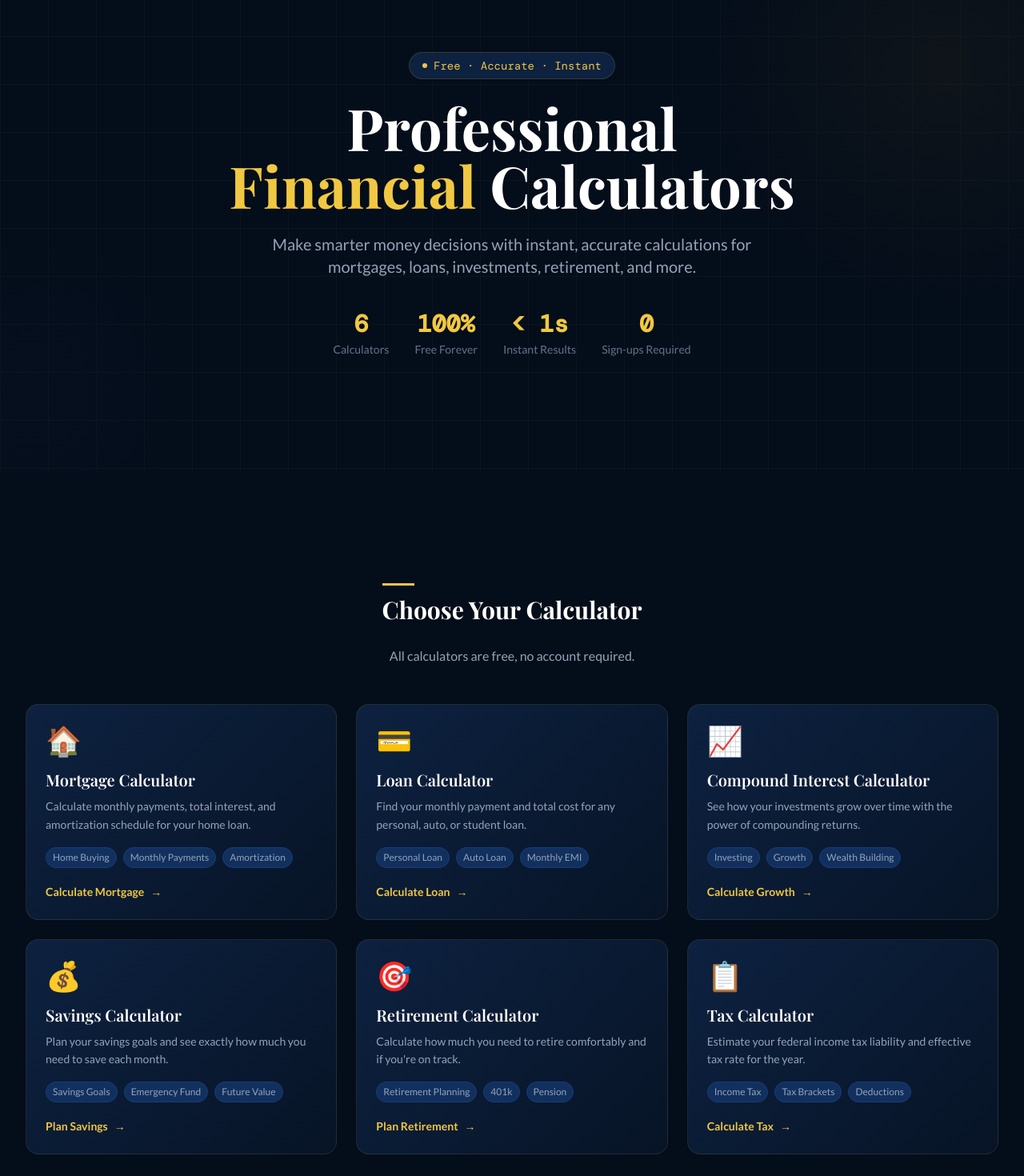
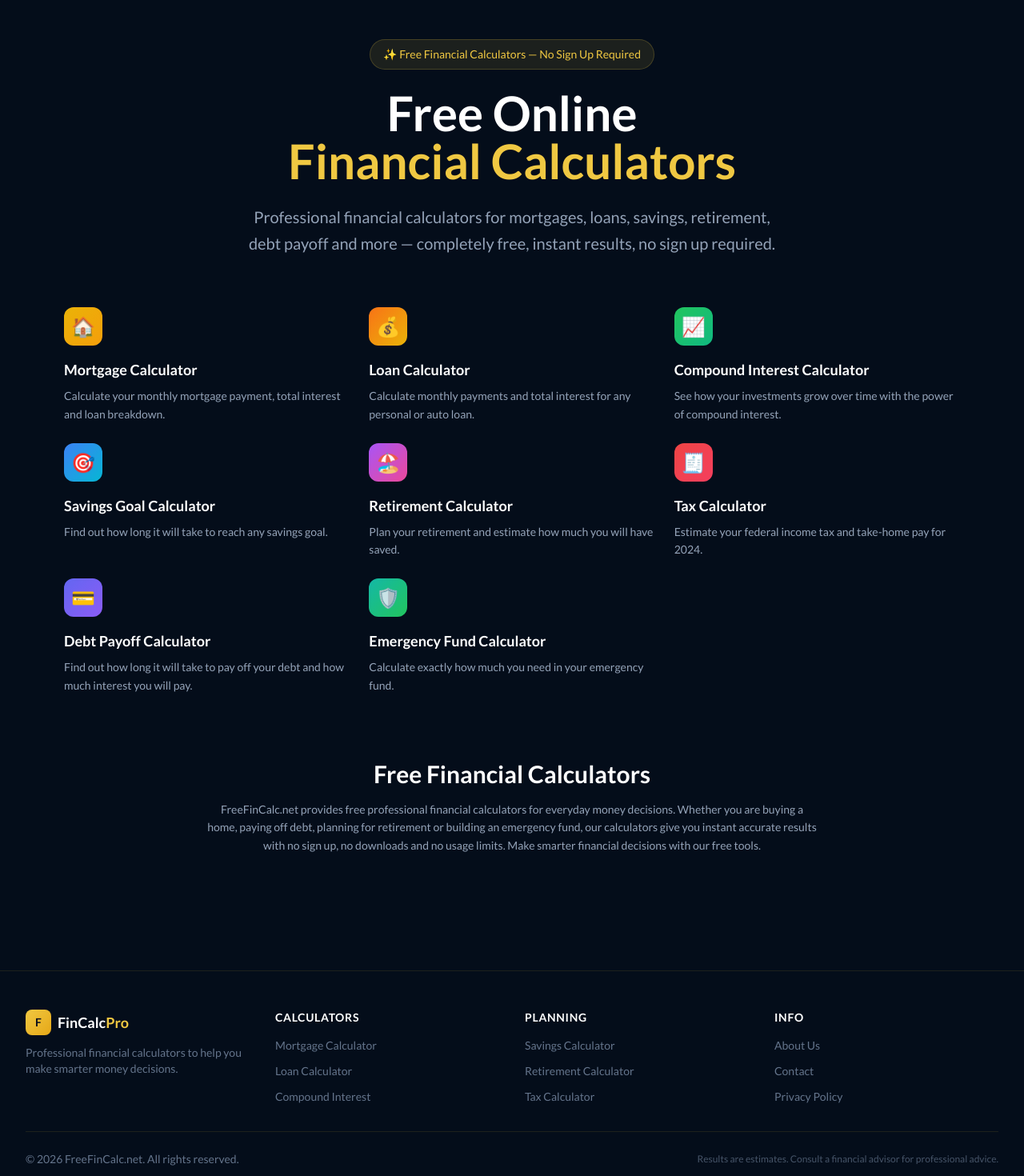
Before and after one commit to mumu15/finance-calc-pro, a Next.js app: page / in a window 1280 px wide. Shown: the part 80-1550 px from the top of the page at 80% size. Built offline with nearby package versions, Linux system fonts and the light colour scheme; a web font is replaced by a local one.

Commit message:
Update homepage with all 8 calculators

```diff
--- a/app/page.js
+++ b/app/page.js
@@ -1,186 +1,106 @@
 import Link from 'next/link'
 import Header from '../components/Header'
 import Footer from '../components/Footer'
-import { AdLeaderboard } from '../components/AdUnit'
 
 const calculators = [
   {
+    title: 'Mortgage Calculator',
+    description: 'Calculate your monthly mortgage payment, total interest and loan breakdown.',
     href: '/mortgage-calculator',
     icon: '🏠',
-    title: 'Mortgage Calculator',
-    description: 'Calculate monthly payments, total interest, and amortization schedule for your home loan.',
-    tags: ['Home Buying', 'Monthly Payments', 'Amortization'],
-    cta: 'Calculate Mortgage',
+    color: 'from-yellow-500 to-amber-500',
   },
   {
+    title: 'Loan Calculator',
+    description: 'Calculate monthly payments and total interest for any personal or auto loan.',
     href: '/loan-calculator',
-    icon: '💳',
-    title: 'Loan Calculator',
-    description: 'Find your monthly payment and total cost for any personal, auto, or student loan.',
-    tags: ['Personal Loan', 'Auto Loan', 'Monthly EMI'],
-    cta: 'Calculate Loan',
+    icon: '💰',
+    color: 'from-orange-500 to-yellow-500',
   },
   {
+    title: 'Compound Interest Calculator',
+    description: 'See how your investments grow over time with the power of compound interest.',
     href: '/compound-interest',
     icon: '📈',
-    title: 'Compound Interest Calculator',
-    description: 'See how your investments grow over time with the power of compounding returns.',
-    tags: ['Investing', 'Growth', 'Wealth Building'],
-    cta: 'Calculate Growth',
+    color: 'from-green-500 to-emerald-500',
   },
   {
+    title: 'Savings Goal Calculator',
+    description: 'Find out how long it will take to reach any savings goal.',
     href: '/savings-calculator',
-    icon: '💰',
-    title: 'Savings Calculator',
-    description: 'Plan your savings goals and see exactly how much you need to save each month.',
-    tags: ['Savings Goals', 'Emergency Fund', 'Future Value'],
-    cta: 'Plan Savings',
+    icon: '🎯',
+    color: 'from-blue-500 to-cyan-500',
   },
   {
+    title: 'Retirement Calculator',
+    description: 'Plan your retirement and estimate how much you will have saved.',
     href: '/retirement-calculator',
-    icon: '🎯',
-    title: 'Retirement Calculator',
-    description: 'Calculate how much you need to retire comfortably and if you\'re on track.',
-    tags: ['Retirement Planning', '401k', 'Pension'],
-    cta: 'Plan Retirement',
+    icon: '🏖️',
+    color: 'from-purple-500 to-pink-500',
   },
   {
+    title: 'Tax Calculator',
+    description: 'Estimate your federal income tax and take-home pay for 2024.',
     href: '/tax-calculator',
-    icon: '📋',
-    title: 'Tax Calculator',
-    description: 'Estimate your federal income tax liability and effective tax rate for the year.',
-    tags: ['Income Tax', 'Tax Brackets', 'Deductions'],
-    cta: 'Calculate Tax',
+    icon: '🧾',
+    color: 'from-red-500 to-rose-500',
   },
-]
-
-const stats = [
-  { value: '6', label: 'Calculators' },
-  { value: '100%', label: 'Free Forever' },
-  { value: '< 1s', label: 'Instant Results' },
-  { value: '0', label: 'Sign-ups Required' },
+  {
+    title: 'Debt Payoff Calculator',
+    description: 'Find out how long it will take to pay off your debt and how much interest you will pay.',
+    href: '/debt-payoff-calculator',
+    icon: '💳',
+    color: 'from-indigo-500 to-violet-500',
+  },
+  {
+    title: 'Emergency Fund Calculator',
+    description: 'Calculate exactly how much you need in your emergency fund.',
+    href: '/emergency-fund-calculator',
+    icon: '🛡️',
+    color: 'from-teal-500 to-green-500',
+  },
 ]
 
 export default function Home() {
   return (
     <>
       <Header />
-      <main>
-        {/* Hero */}
-        <section className="relative overflow-hidden pt-20 pb-24">
-          {/* Background decoration */}
-          <div className="absolute inset-0 overflow-hidden pointer-events-none">
-            <div className="absolute top-0 right-0 w-[600px] h-[600px] rounded-full opacity-5"
-              style={{ background: 'radial-gradient(circle, #d4a017, transparent 70%)', transform: 'translate(200px, -200px)' }} />
-            <div className="absolute bottom-0 left-0 w-[400px] h-[400px] rounded-full opacity-5"
-              style={{ background: 'radial-gradient(circle, #173d78, transparent 70%)', transform: 'translate(-150px, 100px)' }} />
-            {/* Grid lines */}
-            <div className="absolute inset-0"
-              style={{
-                backgroundImage: 'linear-gradient(rgba(240,200,66,0.03) 1px, transparent 1px), linear-gradient(90deg, rgba(240,200,66,0.03) 1px, transparent 1px)',
-                backgroundSize: '60px 60px'
-              }} />
+      <main className="max-w-6xl mx-auto px-4 py-16">
+        <div className="text-center mb-16">
+          <div className="inline-flex items-center gap-2 px-4 py-2 rounded-full text-sm font-medium mb-6"
+            style={{ background: 'rgba(240,200,66,0.1)', color: '#f0c842', border: '1px solid rgba(240,200,66,0.2)' }}>
+            ✨ Free Financial Calculators — No Sign Up Required
           </div>
-
-          <div className="relative max-w-7xl mx-auto px-4 sm:px-6 lg:px-8 text-center">
-            <div className="inline-flex items-center gap-2 bg-navy-800 border border-gold-500/20 rounded-full px-4 py-1.5 mb-6">
-              <span className="w-1.5 h-1.5 bg-gold-400 rounded-full animate-pulse" />
-              <span className="text-gold-400 text-sm font-mono">Free · Accurate · Instant</span>
-            </div>
-
-            <h1 className="font-display text-5xl sm:text-6xl lg:text-7xl font-bold text-white mb-6 leading-tight">
-              Professional<br />
-              <span className="text-gold-400">Financial</span> Calculators
+          <h1 className="text-5xl md:text-6xl font-bold text-white mb-6 leading-tight">
+            Free Online<br />
+            <span style={{color:'#f0c842'}}>Financial Calculators</span>
           </h1>
-            <p className="text-slate-400 text-xl max-w-2xl mx-auto mb-10 font-body">
-              Make smarter money decisions with instant, accurate calculations for mortgages, loans, investments, retirement, and more.
+          <p className="text-slate-400 text-xl max-w-2xl mx-auto leading-relaxed">
+            Professional financial calculators for mortgages, loans, savings, retirement, debt payoff and more — completely free, instant results, no sign up required.
           </p>
-
-            {/* Stats */}
-            <div className="flex flex-wrap justify-center gap-8 mb-12">
-              {stats.map(s => (
-                <div key={s.label} className="text-center">
-                  <div className="font-mono text-3xl font-bold text-gold-400">{s.value}</div>
-                  <div className="text-slate-500 text-sm mt-1">{s.label}</div>
-                </div>
-              ))}
-            </div>
-          </div>
-        </section>
-
-        {/* Ad unit - top of content */}
-        <div className="max-w-4xl mx-auto px-4">
-          <AdLeaderboard />
-        </div>
-
-        {/* Calculator Grid */}
-        <section className="max-w-7xl mx-auto px-4 sm:px-6 lg:px-8 pb-20">
-          <div className="text-center mb-12">
-            <h2 className="font-display text-3xl font-bold text-white mb-3 gold-accent mx-auto" style={{display:'inline-block'}}>
-              Choose Your Calculator
-            </h2>
-            <p className="text-slate-400 mt-4">All calculators are free, no account required.</p>
         </div>
 
         <div className="grid grid-cols-1 md:grid-cols-2 lg:grid-cols-3 gap-6">
-            {calculators.map((calc, i) => (
-              <Link key={calc.href} href={calc.href}>
-                <article className="calc-card rounded-2xl p-6 h-full cursor-pointer group" style={{ animationDelay: `${i * 80}ms` }}>
-                  <div className="text-4xl mb-4">{calc.icon}</div>
-                  <h2 className="font-display text-xl font-semibold text-white mb-2 group-hover:text-gold-400 transition-colors">
+          {calculators.map((calc) => (
+            <Link key={calc.href} href={calc.href}
+              className="group result-box transition-all duration-300 hover:-translate-y-1"
+              style={{'--hover-border': 'rgba(240,200,66,0.3)'}}>
+              <div className={`w-12 h-12 rounded-xl bg-gradient-to-br ${calc.color} flex items-center justify-center text-2xl mb-4 group-hover:scale-110 transition-transform`}>
+                {calc.icon}
+              </div>
+              <h2 className="text-white font-bold text-lg mb-2" style={{transition:'color 0.2s'}}>
                 {calc.title}
               </h2>
-                  <p className="text-slate-400 text-sm mb-4 leading-relaxed">{calc.description}</p>
-                  <div className="flex flex-wrap gap-2 mb-5">
-                    {calc.tags.map(tag => (
-                      <span key={tag} className="text-xs bg-navy-700 text-slate-400 px-2 py-1 rounded-full border border-navy-600">
-                        {tag}
-                      </span>
-                    ))}
-                  </div>
-                  <div className="flex items-center gap-2 text-gold-400 text-sm font-semibold">
-                    {calc.cta}
-                    <span className="group-hover:translate-x-1 transition-transform">→</span>
-                  </div>
-                </article>
+              <p className="text-slate-400 text-sm leading-relaxed">{calc.description}</p>
             </Link>
           ))}
         </div>
-        </section>
 
-        {/* Ad unit - mid content */}
-        <div className="max-w-4xl mx-auto px-4">
-          <AdLeaderboard />
-        </div>
-
-        {/* SEO Content Section */}
-        <section className="max-w-4xl mx-auto px-4 sm:px-6 lg:px-8 py-16">
-          <div className="result-card">
-            <h2 className="font-display text-2xl font-bold text-white mb-4">Why Use FinCalc Pro?</h2>
-            <div className="grid grid-cols-1 md:grid-cols-2 gap-6 text-slate-400 text-sm leading-relaxed">
-              <div>
-                <h3 className="text-gold-400 font-semibold mb-2">Accurate & Up-to-Date</h3>
-                <p>Our calculators use current formulas used by banks and financial institutions. All calculations follow standard financial mathematics to give you precise results.</p>
-              </div>
-              <div>
-                <h3 className="text-gold-400 font-semibold mb-2">No Sign-Up Required</h3>
-                <p>Use any calculator instantly — no account, no email, no data collection. Your financial data stays in your browser and is never sent to our servers.</p>
-              </div>
-              <div>
-                <h3 className="text-gold-400 font-semibold mb-2">Mortgage Calculator</h3>
-                <p>Calculate exactly what your monthly mortgage payment will be, total interest paid over the life of the loan, and view a full amortization schedule year by year.</p>
-              </div>
-              <div>
-                <h3 className="text-gold-400 font-semibold mb-2">Retirement Planning</h3>
-                <p>Our retirement calculator helps you determine if you're on track to retire comfortably, factoring in Social Security, inflation, and expected investment returns.</p>
-              </div>
-            </div>
-          </div>
-        </section>
-
-        {/* Bottom ad */}
-        <div className="max-w-4xl mx-auto px-4 pb-8">
-          <AdLeaderboard />
+        <div className="mt-20 result-box text-center">
+          <h2 className="text-3xl font-bold text-white mb-4">Free Financial Calculators</h2>
+          <p className="text-slate-400 text-sm leading-relaxed max-w-3xl mx-auto">
+            FreeFinCalc.net provides free professional financial calculators for everyday money decisions. Whether you are buying a home, paying off debt, planning for retirement or building an emergency fund, our calculators give you instant accurate results with no sign up, no downloads and no usage limits. Make smarter financial decisions with our free tools.
+          </p>
         </div>
       </main>
       <Footer />
```
Lines whose indentation alone changed are shown as unchanged.
